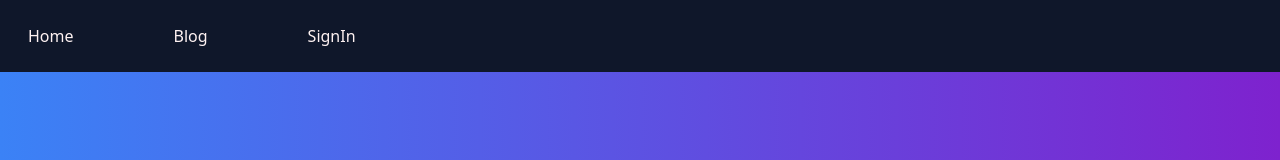
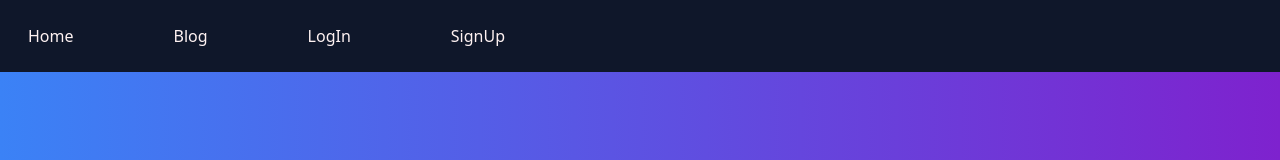
Before and after one commit to ASIMNEUPANE/Nest-JS_Prisma, a Next.js app in the folder client/: page / in a window 1280 px wide. Shown: the top 160 px of the page. Built offline with nearby package versions, Linux system fonts and the light colour scheme.

Commit message:
Update Navbar links

```diff
--- a/client/components/Navbar.tsx
+++ b/client/components/Navbar.tsx
@@ -6,7 +6,8 @@ function Navbar() {
     <div className='flex gap-11 bg-slate-900 '>
         <div className=' rounded-sm m-4 hover:text-gray-300 text-red-50 px-3 py-2' ><Link href={'/'}>Home</Link></div>
         <div className=' rounded-sm m-4 hover:text-gray-300 text-red-50 px-3 py-2' ><Link href={'blog'}>Blog</Link></div>
-        <div className=' rounded-sm m-4 hover:text-gray-300 text-red-50 px-3 py-2' ><Link href={'login'}>SignIn</Link></div>
+        <div className=' rounded-sm m-4 hover:text-gray-300 text-red-50 px-3 py-2' ><Link href={'login'}>LogIn</Link></div>
+        <div className=' rounded-sm m-4 hover:text-gray-300 text-red-50 px-3 py-2' ><Link href={'signup'}>SignUp</Link></div>
 
     </div>
   )
```
